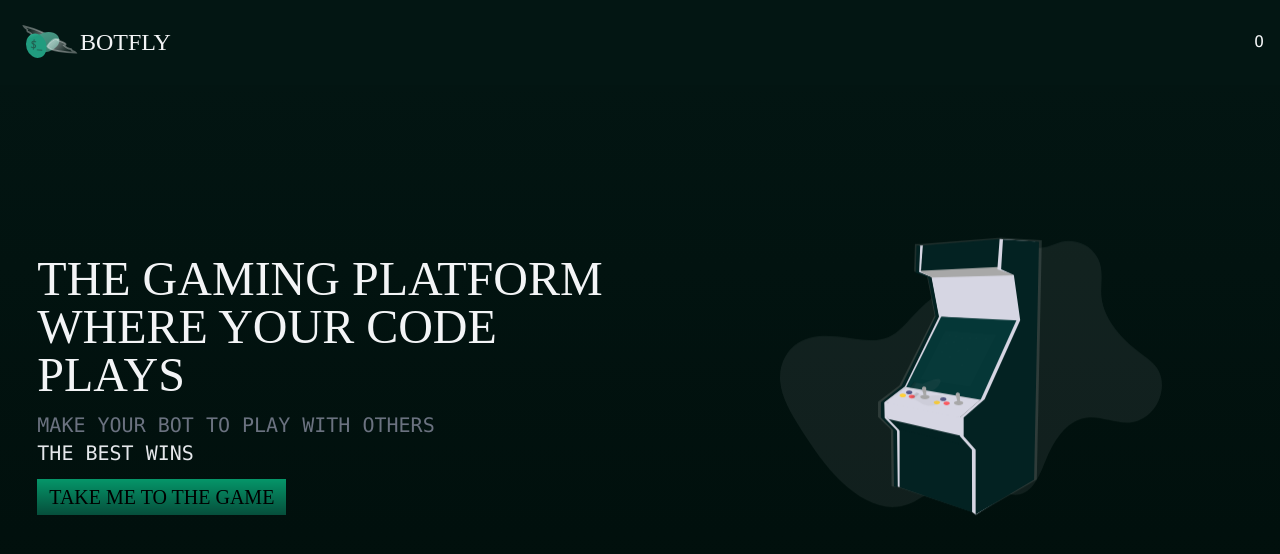
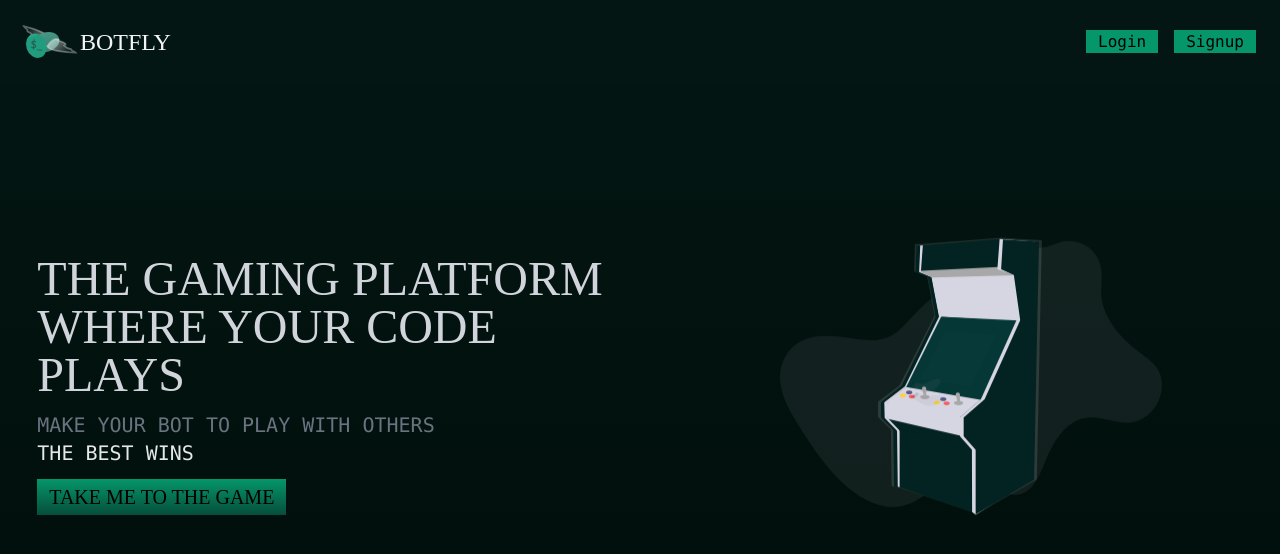
Before and after one commit to table-native/BotFly, a React (Create React App) app: page / in a window 1280 px wide. Shown: the top 554 px of the page. Built offline with nearby package versions, Linux system fonts and the light colour scheme.

Commit message:
update readme

```diff
--- a/src/App.jsx
+++ b/src/App.jsx
@@ -10,7 +10,7 @@ import Game from "./pages/Play/Game";
 import PNF from "./pages/PNF";
 
 function App() {
-  const [loggedIn, setLoggedIn] = useState(true);
+  const [loggedIn, setLoggedIn] = useState(false);
 
   return (
     <>
@@ -24,7 +24,12 @@ function App() {
             )}
             exact
           />
-          <Route path="/login" component={Login}></Route>
+          <Route
+            path="/login"
+            component={() => (
+              <Login loggedIn={loggedIn} setLoggedIn={setLoggedIn} />
+            )}
+          />
           <Route path="/signup" component={Signup} />
           <Route path="/games" exact>
             {loggedIn ? <GamesList /> : <Redirect to="/login" />}
--- a/src/components/Hero.jsx
+++ b/src/components/Hero.jsx
@@ -7,7 +7,7 @@ const Hero = ({ loggedIn, setLoggedIn }) => {
     <>
       <div className="grid lg:grid-cols-2 place-items-center h-4/5 sm:h-3/4">
         <div className="uppercase flex flex-col p-6 row-start-2 lg:row-start-1 text-center lg:text-left">
-          <h1 className="font-itim text-2xl sm:3xl lg:text-5xl">
+          <h1 className="font-itim text-gray-300 text-2xl sm:3xl lg:text-5xl">
             The Gaming Platform{" "}
             <div className="inline-block lg:block">
               where your code <div className="inline-block lg:block">plays</div>
--- a/src/pages/Login.jsx
+++ b/src/pages/Login.jsx
@@ -1,13 +1,17 @@
 import React, { useState } from "react";
+import { Redirect } from "react-router";
 
-const Login = () => {
+const Login = ({ loggedIn, setLoggedIn }) => {
   const [email, setEmail] = useState("");
   const inputHandler = (e) => {
     setEmail(e.target.value);
   };
   const submitHandler = (e) => {
     e.preventDefault();
-    console.log(email);
+    if (/\s/.test(email)) {
+      setLoggedIn(true);
+      <Redirect to="/games" />;
+    }
   };
   return (
     <>
@@ -16,7 +20,9 @@ const Login = () => {
           className="flex flex-col w-11/12 sm:w-2/3 lg:w-2/5 bg-transparentDarker rounded p-4"
           onSubmit={submitHandler}
         >
-          <label htmlFor="email" className="text-gray-500">Email</label>
+          <label htmlFor="email" className="text-gray-500">
+            Email
+          </label>
           <input
             type="email"
             name="email"
```
Also changed, not shown: src/assets/img/Game_Covers/javascript-tic-tac-toe-tutorial-react.webp (added), 1 other file (tests, documents, lock files or other folders).
